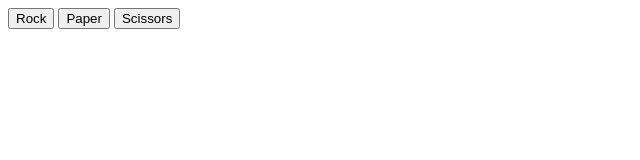
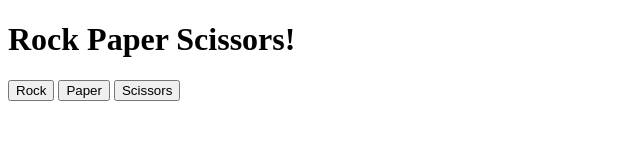
Before and after one commit to skele-666/rock-paper-scissors, a plain HTML site: page index.html in a window 1280 px wide. Shown: the whole page, without its empty margins (0-640 px from the left). Drawn offline with Linux system fonts and the light colour scheme.

Commit message:
Added title in webpage

```diff
--- a/index.html
+++ b/index.html
@@ -4,10 +4,11 @@
 <head>
     <meta charset="UTF-8">
     <meta name="viewport" content="width=device-width, initial-scale=1.0">
-    <title>Rock Paper Scissors</title>
+    <title>Rock Paper Scissors!</title>
 </head>
 
 <body>
+    <h1>Rock Paper Scissors!</h1>
     <button id="rock">Rock</button>
     <button id="paper">Paper</button>
     <button id="scissors">Scissors</button>
```
